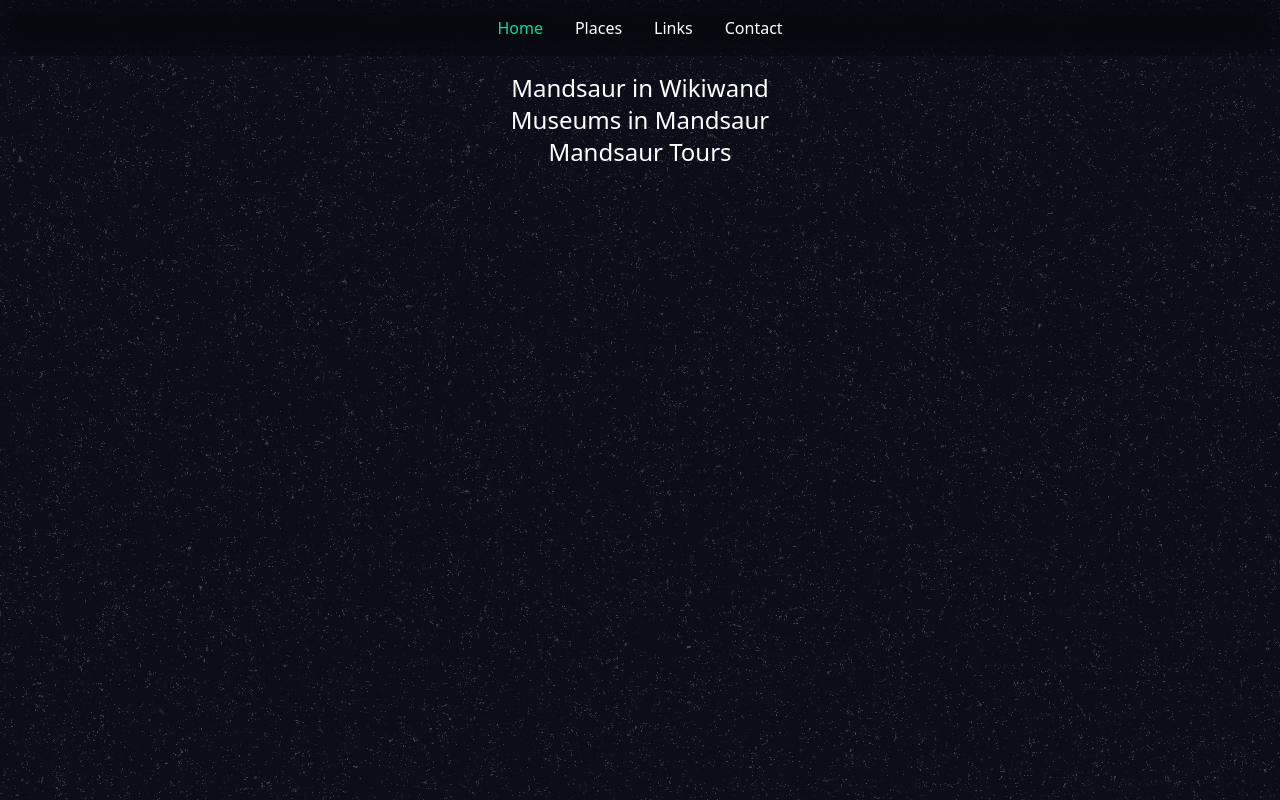
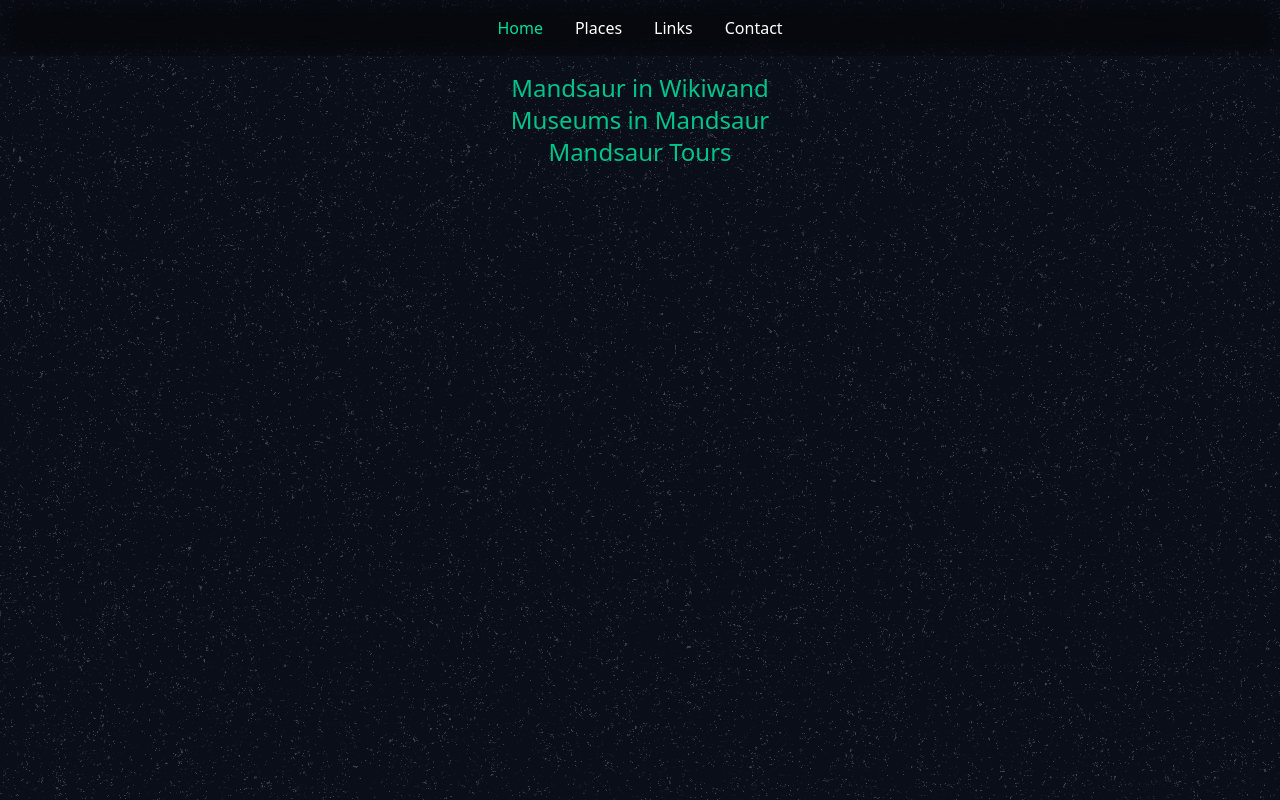
Before and after one commit to hsemo/mandsaur, a React (Vite) app: page /links in a window 1280 px wide. Built offline with nearby package versions, Linux system fonts and the light colour scheme.

Commit message:
Links page completed

```diff
--- a/src/pages/Layout.tsx
+++ b/src/pages/Layout.tsx
@@ -1,4 +1,4 @@
-import {Link, Outlet} from 'react-router-dom';
+import {Outlet} from 'react-router-dom';
 import Navbar from '../components/Navbar.tsx';
 
 import noise from '../assets/nnnoise2.svg';
--- a/src/pages/Links.tsx
+++ b/src/pages/Links.tsx
@@ -1,4 +1,4 @@
-import {Link} from 'react-router-dom';
+import './Links.css';
 
 const links = [
   {
@@ -18,15 +18,19 @@
 export default function Links(){
   return(
     <ul
-      className="list-none flex flex-col justify-center items-center h-full mt-4"
+      className="list-none flex flex-col items-center h-full mt-4"
     >
       {
         links.map(({href, title}) => {
           return(
             <li>
               <a
-                className="text-2xl"
-                href={href}>{title}</a>
+                className="text-[#01c48a] text-2xl relative text-shadow transition-transform duration-200"
+                href={href}
+                target='_blank'
+            >
+              {title}
+            </a>
             </li>
           );
       })
```
